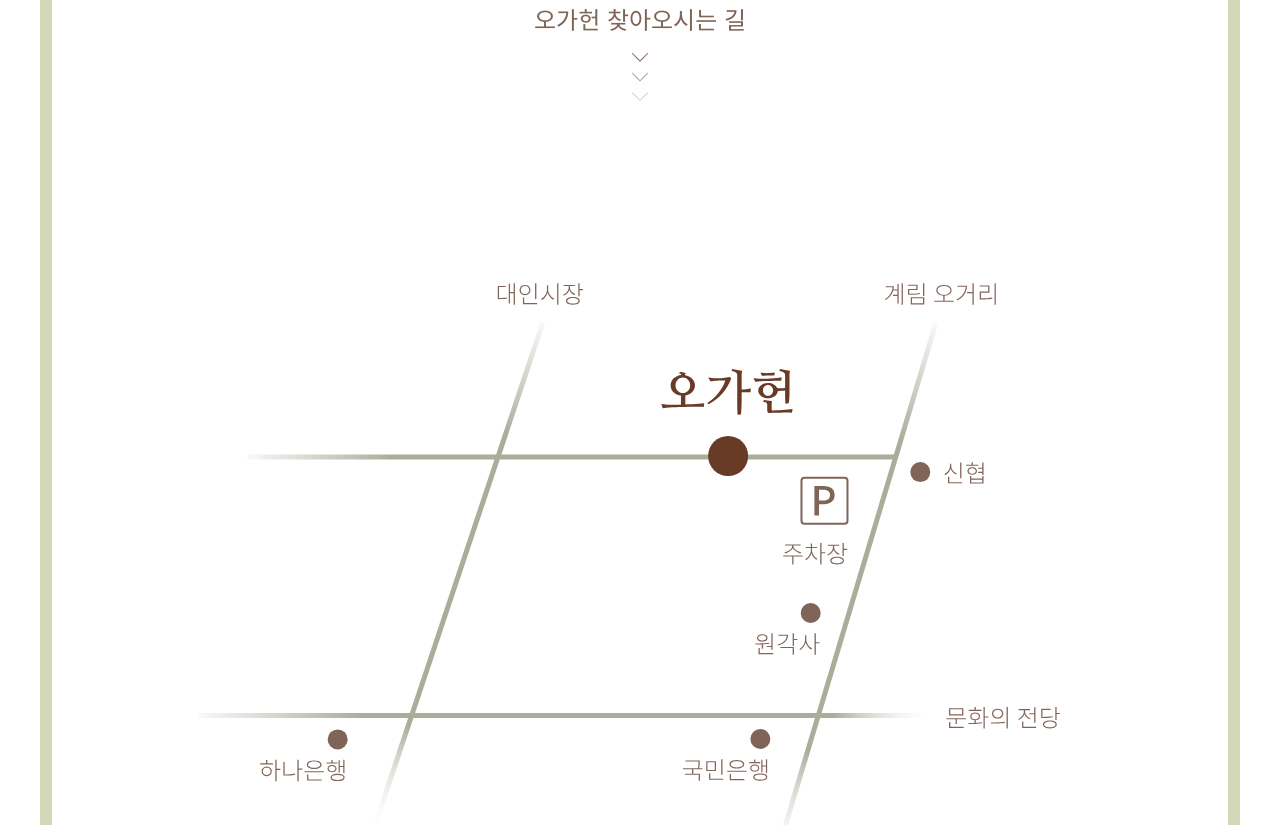
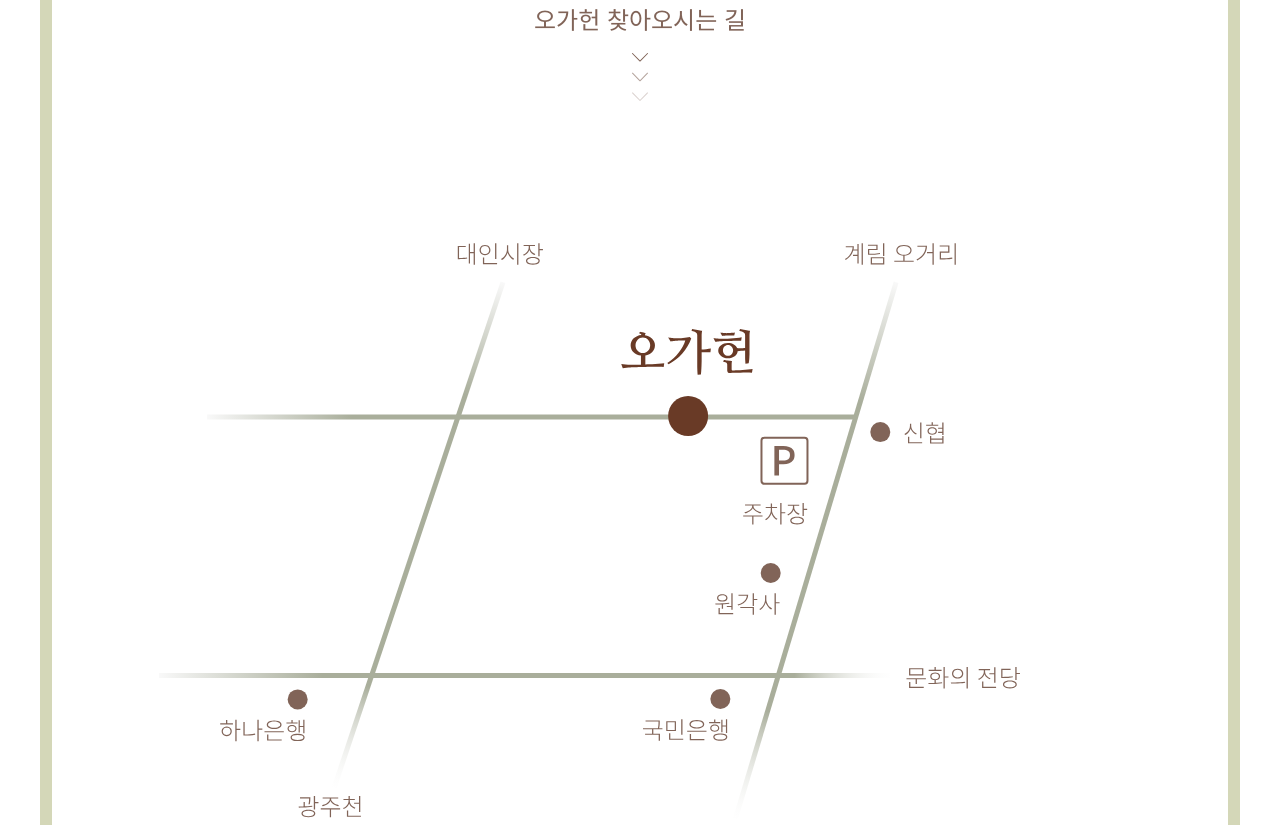
Before and after one commit to ryjn/wedding-inv, a React (Vite) app: page / in a window 1280 px wide. Shown: the part 900-1725 px from the top of the page. Built offline with nearby package versions, Linux system fonts and the light colour scheme.

Commit message:
map section spacing

```diff
--- a/src/components/sections/Map.jsx
+++ b/src/components/sections/Map.jsx
@@ -7,7 +7,7 @@
     <RevealOnScroll>
       <section
         id="map"
-        className="min-h-screen p-10 flex flex-col items-center justify-between relative gap-5"
+        className="min-h-screen flex flex-col items-center justify-between relative gap-5"
       >
         <div className="w-full h-auto">
           <img src={MapImg} className="" />
```
